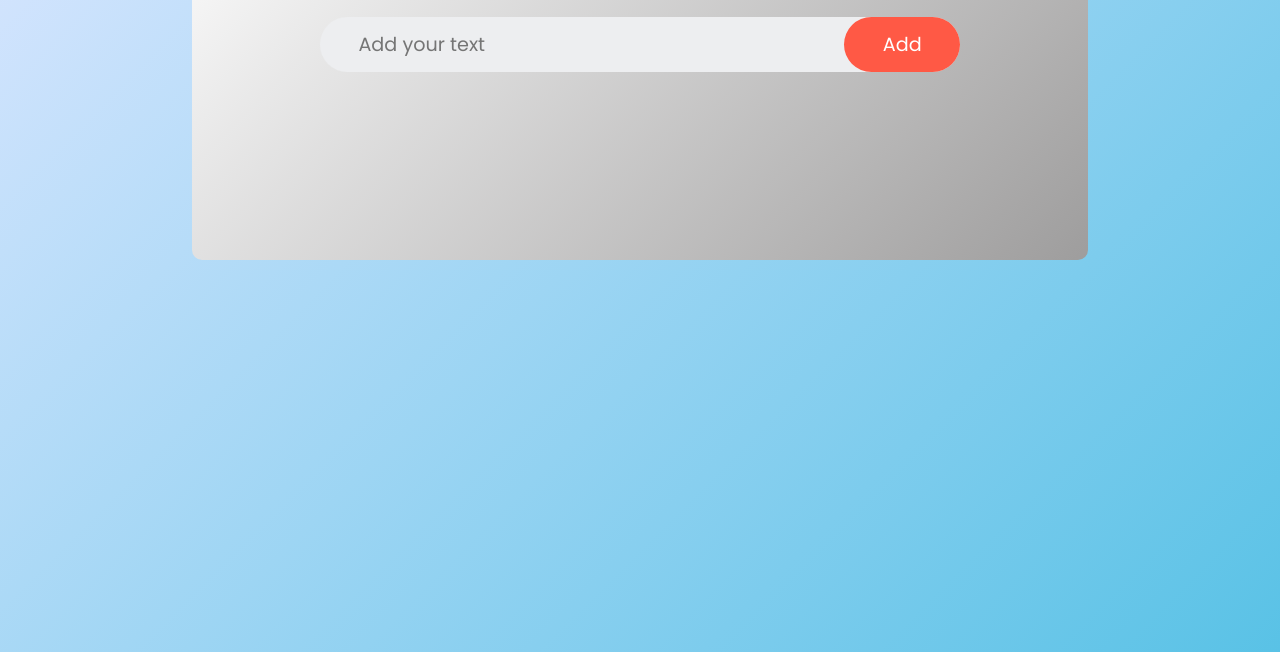
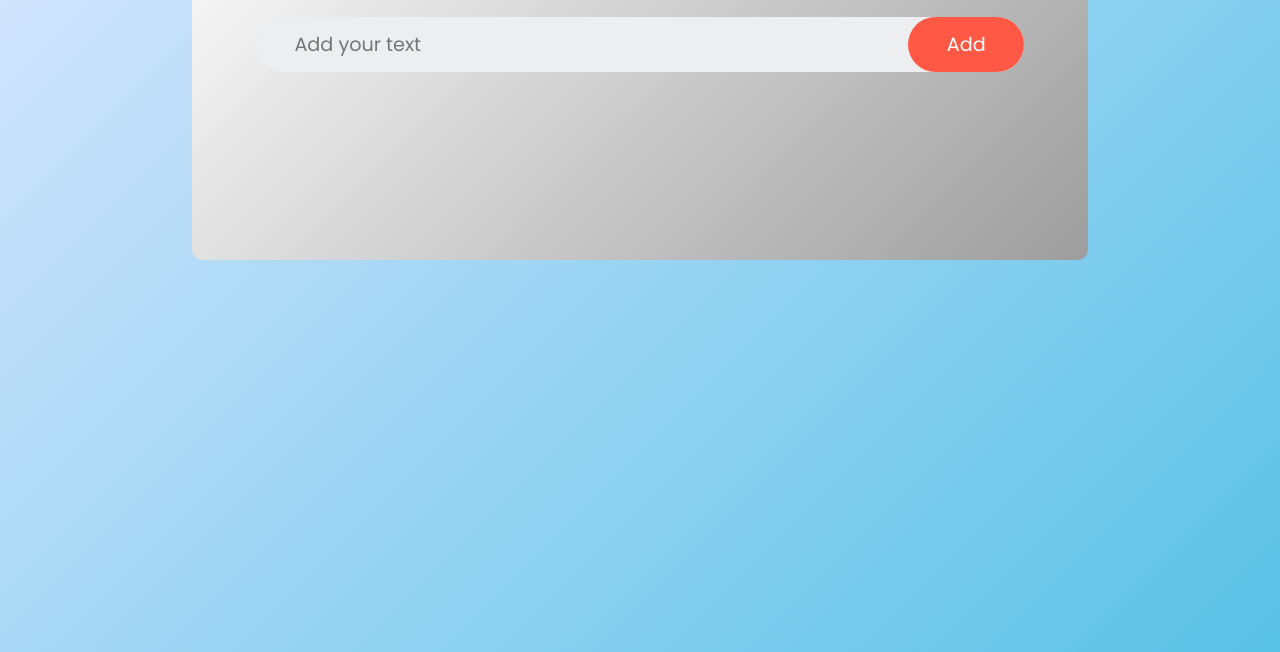
Before and after one commit to shahid099/TodoApp, a plain HTML site: page index.html in a window 1280 px wide. Shown: the part 148-800 px from the top of the page. Drawn offline with Linux system fonts and the light colour scheme; a web font is replaced by a local one.

Commit message:
css .row width changes

```diff
--- a/style.css
+++ b/style.css
@@ -51,11 +51,10 @@
     border-radius: 30px;
     padding-left: 2vw;
     margin-bottom: 3vw;
-    width: 50vw;
+    width: 60vw;
 }
 
 input {
-    /* flex: 1; */
     border: none;
     outline: none;
     background: transparent;
@@ -149,7 +148,6 @@ ul li span:hover {
     .row {
         padding-left: 3vw;
         margin-bottom: 4vw;
-        width: 60vw;
     }
 
     input {
```
